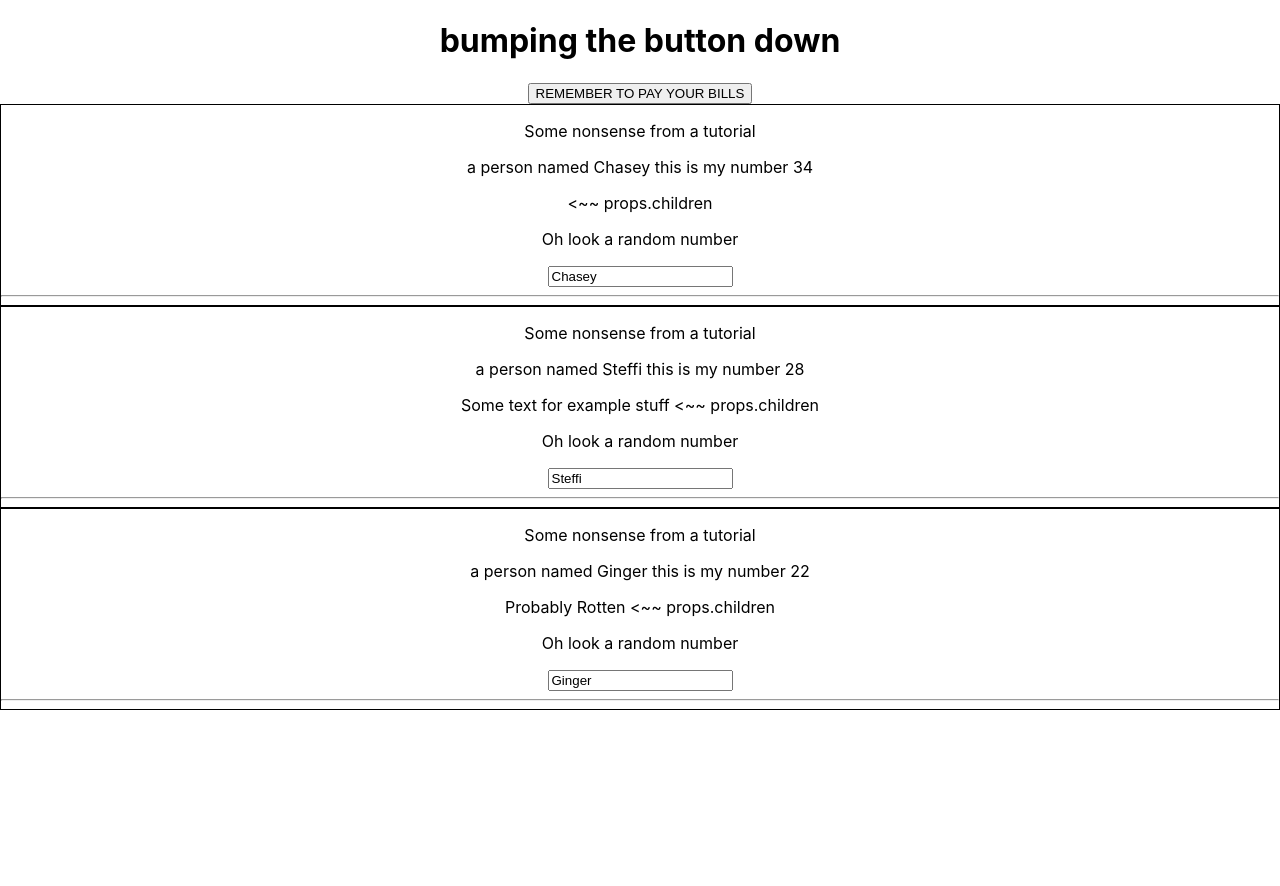
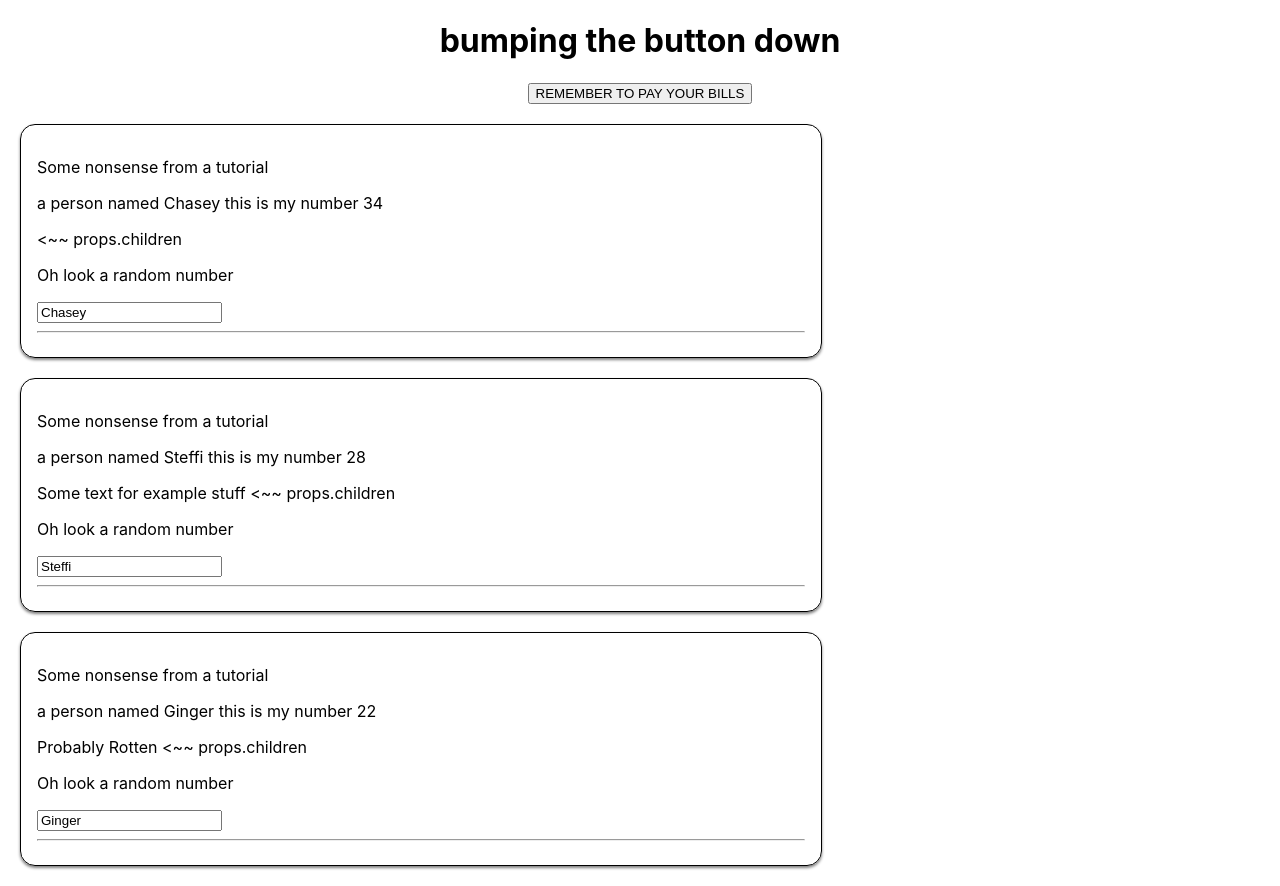
Before and after one commit to Josh-Darling13/skilltooling, a React (Create React App) app: page / in a window 1280 px wide. Before the commit the page ends 800 px from the top, so only its background shows below. Built offline with nearby package versions, Linux system fonts and the light colour scheme.

Commit message:
added more style

```diff
--- a/src/Person.css
+++ b/src/Person.css
@@ -3,5 +3,11 @@ file for styling Person.js
 */
 
 .Person{
+    width: 60%;
+    margin: 20px;
     border:  1px solid #000;
+    border-radius: 15px;
+    box-shadow: 0 2px 3px gray;
+    padding: 1em;
+    text-align: left;
 }
```
